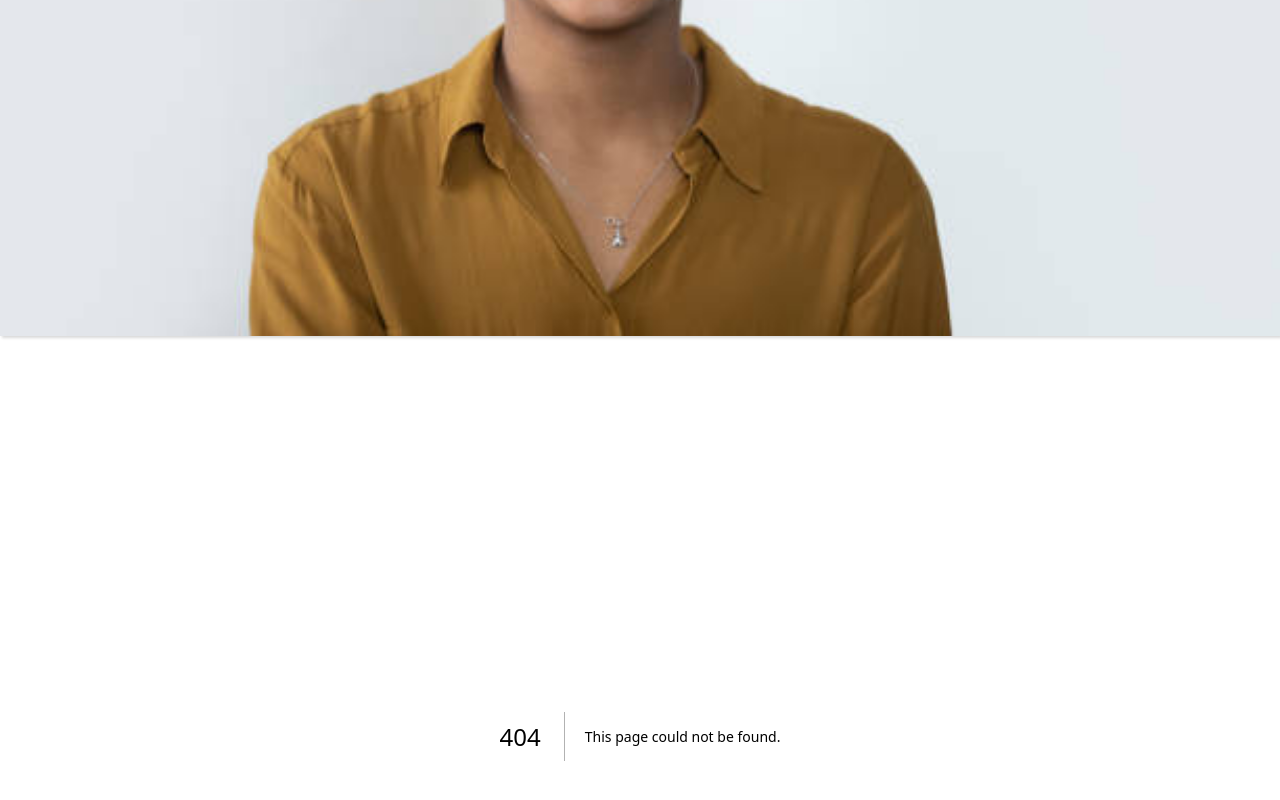
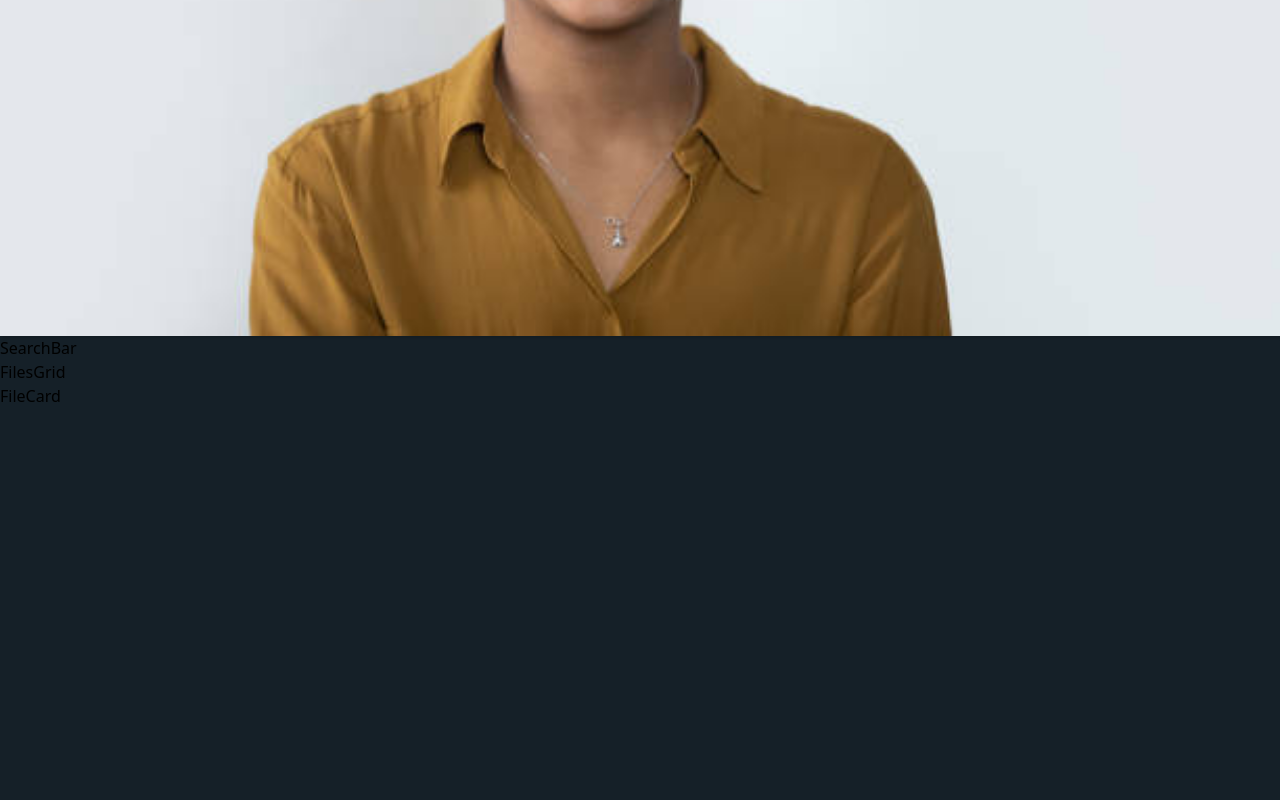
Before and after one commit to ismylsmylv/Lectury, a Next.js app: page /views/ResourcesView/view in a window 1280 px wide. Before the commit this address had no page. Shown: the part 1450-2250 px from the top of the page. After the commit the page ends 1858 px from the top, so only its background shows below. Built offline with nearby package versions, Linux system fonts and the light colour scheme.

Commit message:
feat: resources page structure added

```diff
--- a/src/app/(pages)/resources/page.tsx
+++ b/src/app/(pages)/resources/page.tsx
@@ -1,4 +1,4 @@
-import ResourcesView from "@/app/views/ResourcesView/page";
+import ResourcesView from "@/app/views/ResourcesView/view/page";
 import React from "react";
 
 type Props = {};
--- /dev/null
+++ b/src/app/views/ResourcesView/view/components/FileCard/page.tsx
@@ -0,0 +1,9 @@
+import React from "react";
+
+type Props = {};
+
+function FileCard({}: Props) {
+  return <div>FileCard</div>;
+}
+
+export default FileCard;
--- /dev/null
+++ b/src/app/views/ResourcesView/view/components/FilesGrid/page.tsx
@@ -0,0 +1,15 @@
+import React from "react";
+import FileCard from "../FileCard/page";
+
+type Props = {};
+
+function FilesGrid({}: Props) {
+  return (
+    <div>
+      FilesGrid
+      <FileCard />
+    </div>
+  );
+}
+
+export default FilesGrid;
--- /dev/null
+++ b/src/app/views/ResourcesView/view/components/SearchBar/page.tsx
@@ -0,0 +1,9 @@
+import React from "react";
+
+type Props = {};
+
+function SearchBar({}: Props) {
+  return <div>SearchBar</div>;
+}
+
+export default SearchBar;
--- /dev/null
+++ b/src/app/views/ResourcesView/view/page.tsx
@@ -0,0 +1,16 @@
+import React from "react";
+import SearchBar from "./components/SearchBar/page";
+import FilesGrid from "./components/FilesGrid/page";
+
+type Props = {};
+
+function ResourcesView({}: Props) {
+  return (
+    <div className="ResourcesView">
+      <SearchBar />
+      <FilesGrid />
+    </div>
+  );
+}
+
+export default ResourcesView;
--- /dev/null
+++ b/src/app/views/ResourcesView/view/styles.scss
@@ -0,0 +1 @@
+.ResourcesView {}
```
Also changed, not shown: src/app/views/ResourcesView/page.tsx (deleted, +0 -9 lines).
